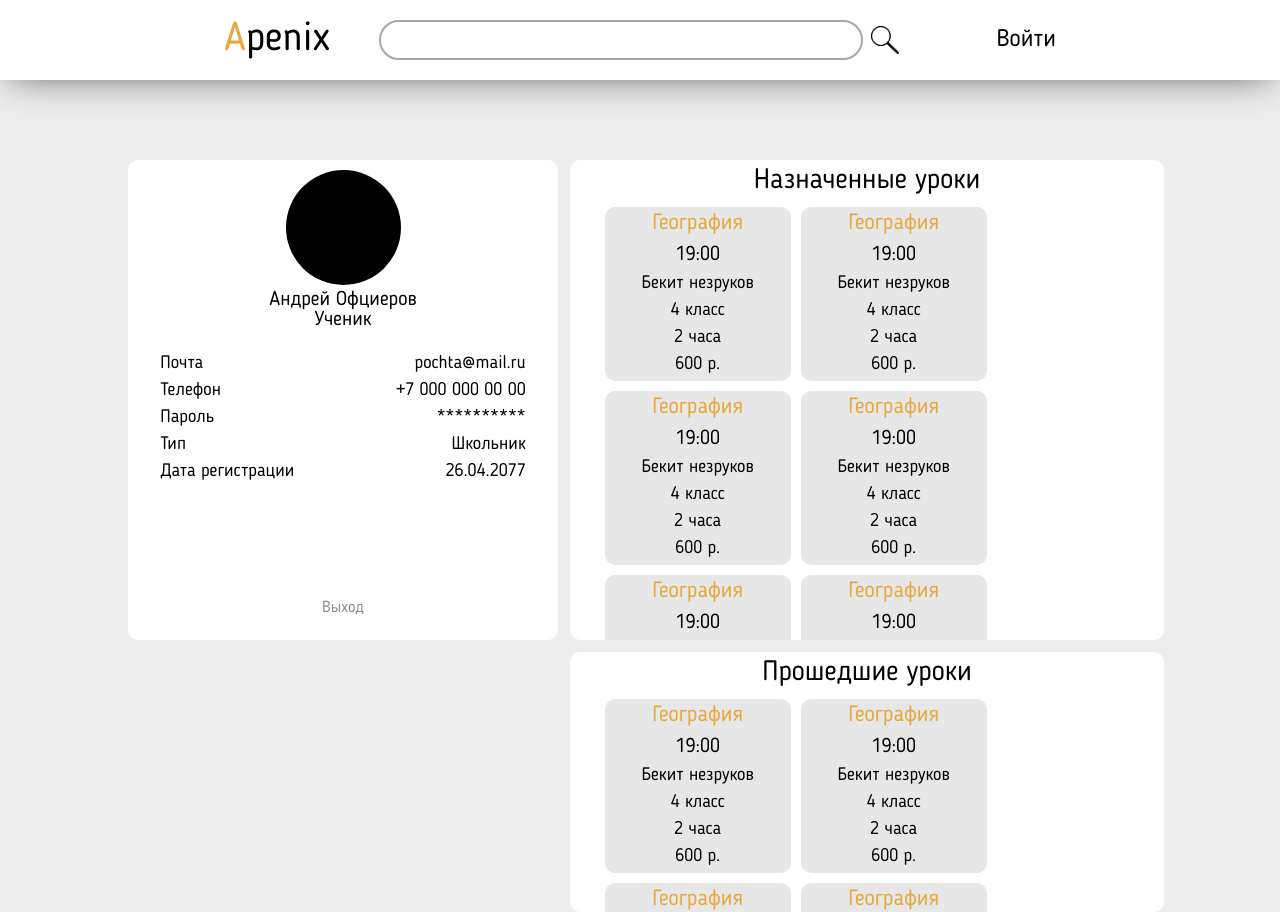
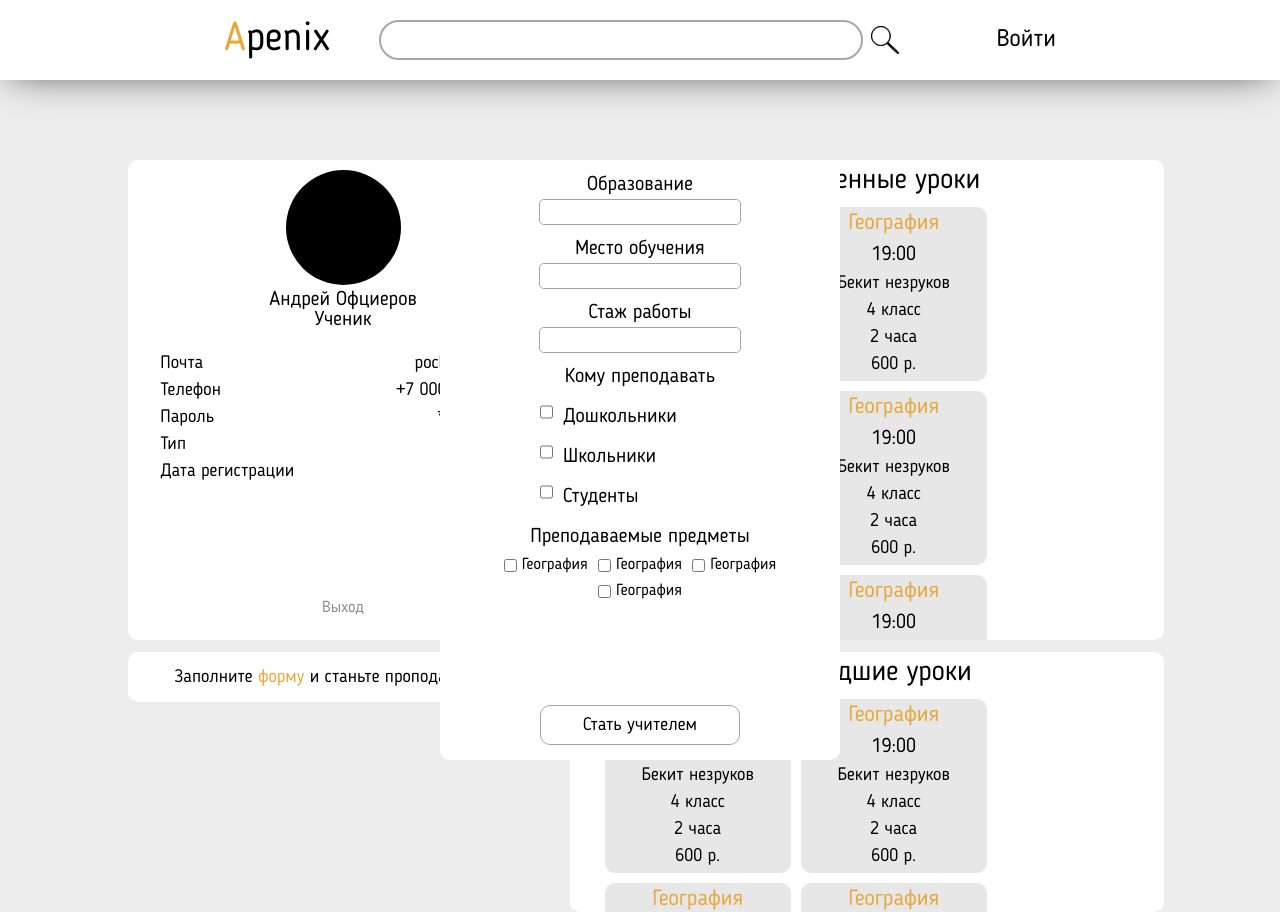
Before and after one commit to NewGrafon/study-service-frontend, an Angular app: page /profile in a window 1280 px wide. Built offline with nearby package versions, Linux system fonts and the light colour scheme.

Commit message:
дабавиль попа ап окно в прифиль

```diff
--- a/src/app/pages/account-profile/account-profile.component.html
+++ b/src/app/pages/account-profile/account-profile.component.html
@@ -1,5 +1,25 @@
 <div class="conteiner">
-
+    <div class="popUpteacher">
+        <p>Образование</p>
+        <input type="text">
+        <p>Место обучения</p>
+        <input type="text">
+        <p>Стаж работы</p>
+        <input type="text">
+        <p>Кому преподавать</p>
+        <div class="checkbox"><input type="checkbox" value="Дошкольники"><p>Дошкольники</p></div>
+        <div class="checkbox"><input type="checkbox" value="Школьники"><p>Школьники</p></div>
+        <div class="checkbox"><input type="checkbox" value="Студенты"><p>Студенты</p></div>
+        <p>Преподаваемые предметы</p>
+        <div class="lessionsCB">
+            <div><input type="checkbox" value="Студенты"><p>География</p></div>
+            <div><input type="checkbox" value="Студенты"><p>География</p></div>
+            <div><input type="checkbox" value="Студенты"><p>География</p></div>
+            <div><input type="checkbox" value="Студенты"><p>География</p></div>
+        </div>
+        <button>Стать учителем</button>
+    </div>
+    <div>
         <div class="userinfo">
             <div class="profileImg"></div>
             <div class="shortInfo">
@@ -27,7 +47,11 @@
             </div>
             <button>Выход</button>
         </div>
-        <div>
+        <div class="be-teacher">
+            Заполните&nbsp; <span>форму</span> &nbsp;и станьте проподавателем.
+        </div>
+    </div>
+    <div>
         <div class="futureLessions">
             <p class="fl">Назначенные уроки</p>
             <div class="lessionConteiner">
--- a/src/app/pages/account-profile/account-profile.component.scss
+++ b/src/app/pages/account-profile/account-profile.component.scss
@@ -8,7 +8,7 @@
     top: 80px;
 }
 
-.row{
+.row {
     display: flex;
     flex-direction: row;
     width: auto;
@@ -90,7 +90,7 @@
     align-items: center;
 }
 
-.pastLessions{
+.pastLessions {
     position: relative;
     background-color: rgb(255, 255, 255);
     width: 100%;
@@ -132,7 +132,7 @@
 
 }
 
-.lession-name{
+.lession-name {
     font-size: 20px;
     text-align: center;
 
@@ -143,3 +143,112 @@
     font-size: 18px;
     text-align: center;
 }
+
+.be-teacher {
+    width: 430px;
+    height: 50px;
+    border-radius: 10px;
+    background-color: #fff;
+    margin-top: 12px;
+    display: flex;
+    align-items: center;
+    justify-content: center;
+    font-size: 18px;
+
+    span {
+        color: #e7a83c;
+        cursor: pointer;
+        transition: 0.1s;
+
+    }
+
+    span:hover {
+        text-decoration: underline #e7a83c;
+
+    }
+}
+
+.popUpteacher {
+    position: absolute;
+    width: 400px;
+    height: 600px;
+    background-color: #ffffff;
+    z-index: 1;
+    left: calc(50% - 200px);
+    border-radius: 10px;
+    display: flex;
+    flex-direction: column;
+    align-items: center;
+
+    p {
+        font-size: 20px;
+        margin-top: 10px;
+    }
+
+    button {
+        width: 200px;
+        height: 40px;
+        border: 1px solid #a5a5a5;
+        border-radius: 10px;
+        position: absolute;
+        bottom: 15px;
+        font-size: 18px;
+        line-height: 18px;
+        transition: 0.12s;
+    }
+
+    button:hover{
+        background-color: #e7a83c;
+        color: white;
+        border: 1px solid #e7a83c;
+    }
+}
+
+
+.checkbox {
+    display: flex;
+    width: 200px;
+
+    p {
+        margin-left: 10px;
+
+    }
+}
+
+input[type=text] {
+    width: 200px;
+    border-radius: 4px;
+    transition: 0.15s;
+    padding-left: 2px;
+    outline: 1px solid #a5a5a5;
+
+
+}
+
+input[type=text]:focus {
+    outline: 1px solid #e7a83c;
+}
+
+
+.lessionsCB {
+    width: 80%;
+    overflow-y: auto;
+    max-height: 140px;
+    display: flex;
+    flex-wrap: wrap;
+    justify-content: center;
+    div{
+        display: flex;
+        align-items: center;
+        margin: 5px;
+        justify-content: center;
+
+    }
+
+    p{
+        font-size: 16px;
+        line-height: 16px;
+        margin-left: 5px;
+        margin-top: 0;
+    }
+}
```
